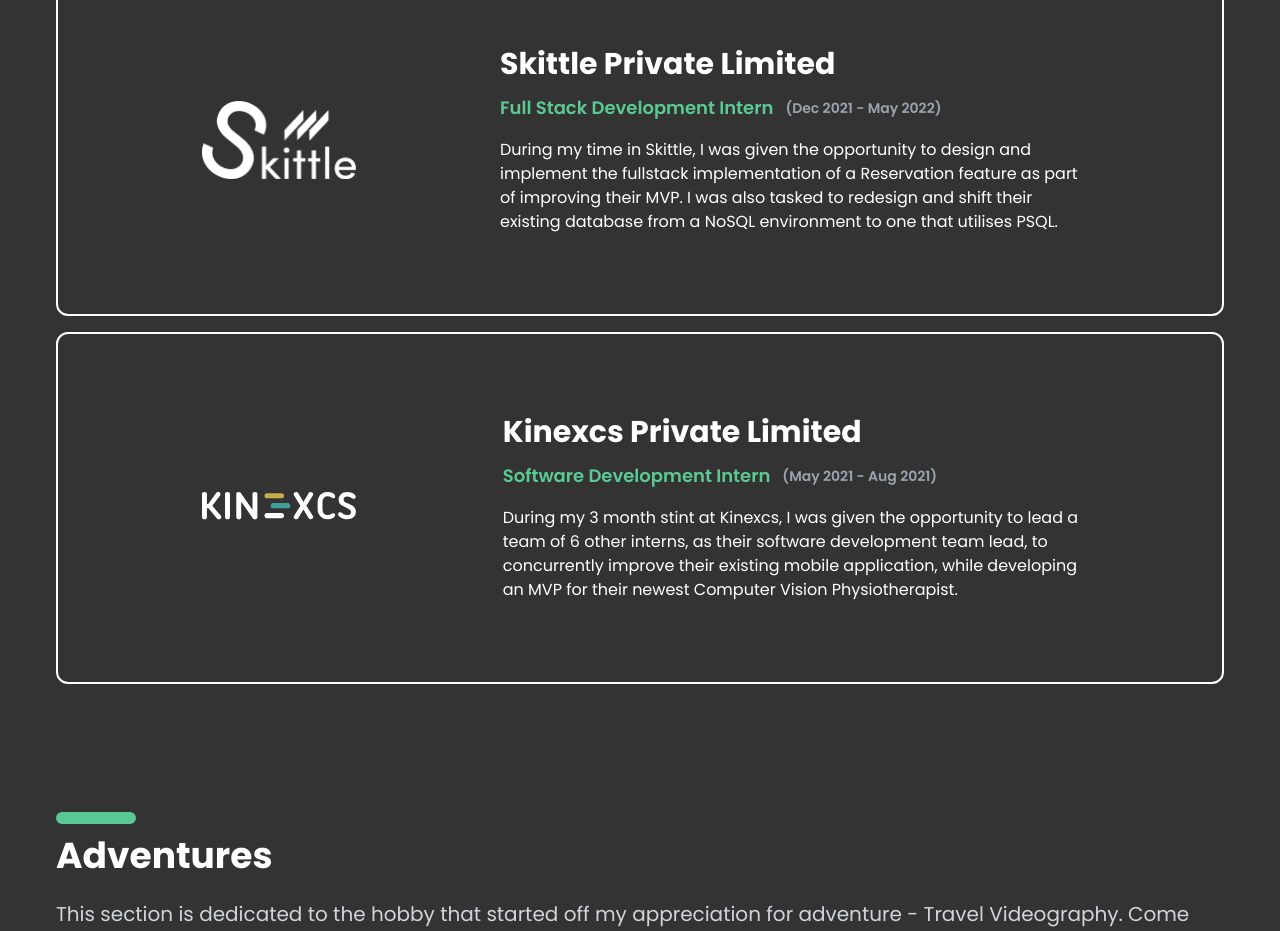
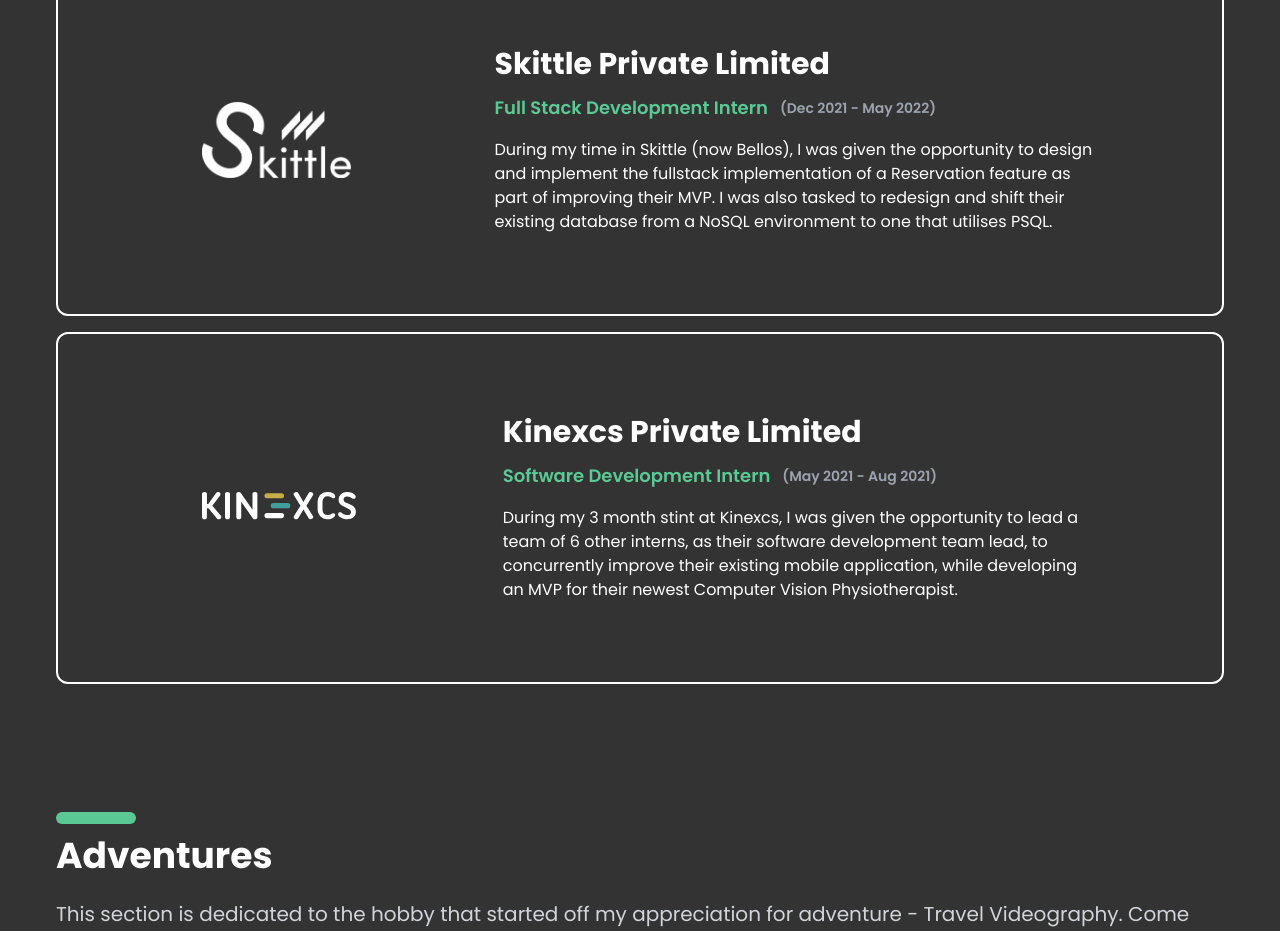
Before and after one commit to amoscookeh/personal-portfolio, a React (Create React App) app: page / in a window 1280 px wide. Shown: the part 3780-4711 px from the top of the page. Built offline with nearby package versions, Linux system fonts and the light colour scheme.

Commit message:
fix: update description to bellos

```diff
--- a/src/data.js
+++ b/src/data.js
@@ -163,7 +163,7 @@
       date: "Dec 2021 - May 2022",
       role: "Full Stack Development Intern",
       details:
-        "During my time in Skittle, I was given the opportunity to design and implement the fullstack implementation of a Reservation feature as part of improving their MVP. I was also tasked to redesign and shift their existing database from a NoSQL environment to one that utilises PSQL.",
+        "During my time in Skittle (now Bellos), I was given the opportunity to design and implement the fullstack implementation of a Reservation feature as part of improving their MVP. I was also tasked to redesign and shift their existing database from a NoSQL environment to one that utilises PSQL.",
       projectLink: "https://www.skittle.me/",
       techStacks: [],
     },
```
